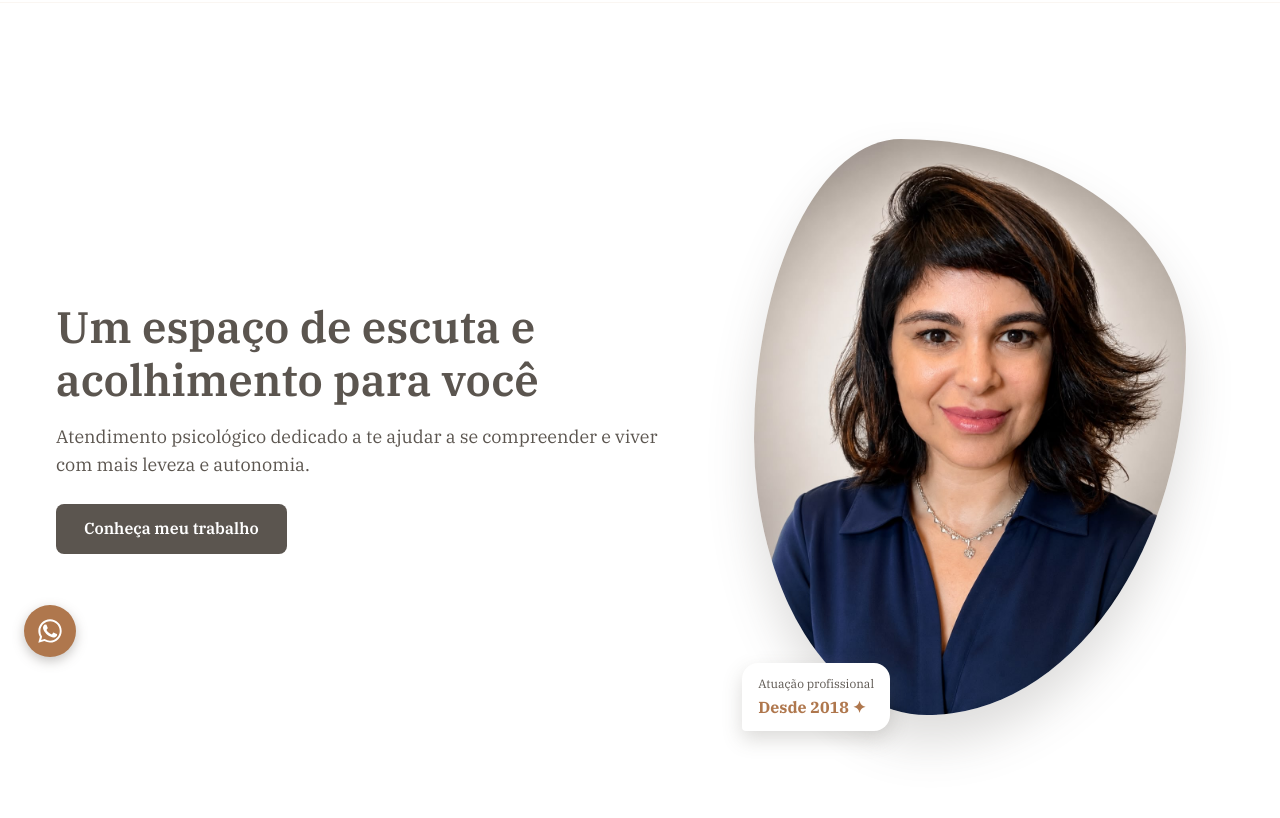
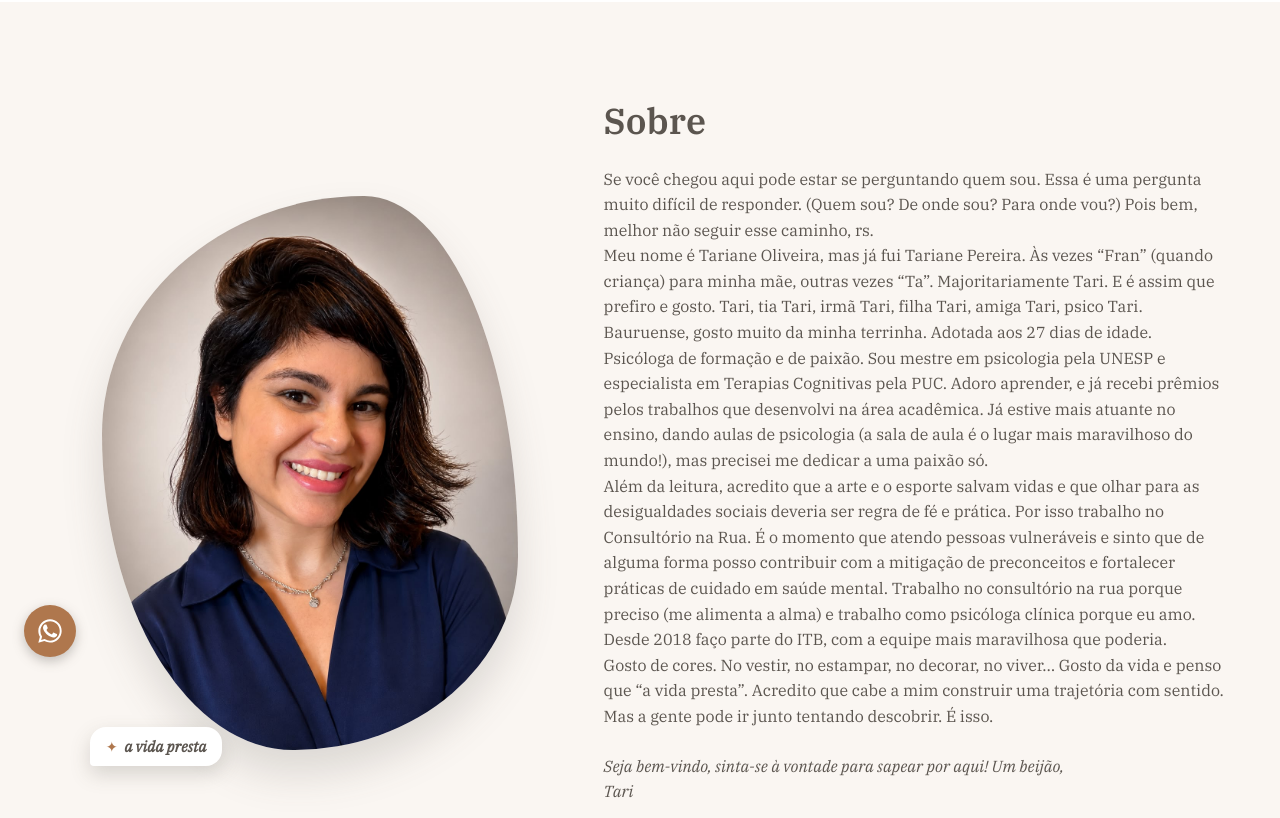
Before and after one commit to mat-ernandes/projeto-psicoTariane, a plain HTML site: page index.html in a window 1280 px wide. Shown: the part 119-937 px from the top of the page. Drawn offline with Linux system fonts and the light colour scheme.

Commit message:
remove seção hero, página inicia pelo Sobre

```diff
--- a/assets/css/style.css
+++ b/assets/css/style.css
@@ -1,7 +1,7 @@
 /* ==========================================================================
    Site institucional — Tariane (Psicóloga)
    Estrutura: utilitários > acessibilidade > layout base > header/nav >
-   hero > sobre > atuação > público > contato > footer > responsivo
+   sobre > atuação > público > contato > footer > responsivo
    ========================================================================== */
 
 /* ---- Utilitários ---- */
@@ -254,88 +254,6 @@ section {
 
 .nav-toggle[aria-expanded='true'] .nav-toggle__icon::after {
   transform: translateY(-4px) rotate(-45deg);
-}
-
-/* ---- Hero ---- */
-
-/* No mobile, o hero fica logo abaixo do header fixo: reduzimos o espaço
-   do topo (que por padrão vem duplicado — da section genérica + do
-   próprio .hero__inner) e restauramos o valor original no desktop, lá
-   embaixo em "Responsivo". */
-.hero {
-  padding-top: var(--space-md);
-}
-
-.hero__inner {
-  display: grid;
-  grid-template-columns: 1fr;
-  gap: var(--space-lg);
-  align-items: center;
-  padding-block: var(--space-lg);
-  padding-top: var(--space-sm);
-}
-
-.hero__subtitle {
-  font-size: var(--fs-lg);
-  margin-block: var(--space-sm) var(--space-md);
-}
-
-.hero__media {
-  /* Mobile: foto aparece antes do texto (mesmo estando depois no DOM,
-     por semântica/leitura por leitor de tela). Revertido no desktop,
-     onde a ordem visual já segue a ordem do grid lado a lado. */
-  order: -1;
-}
-
-/* Composição visual do retrato do hero: mesmo tratamento da seção Sobre
-   (arco decorativo + cartão flutuante, com a mesma espessura/cor/classe),
-   só o recorte da foto tem uma assimetria própria. Mesma regra de
-   segurança: deslocamentos negativos <= 1rem, dentro do padding do
-   .container, para não gerar scroll horizontal em telas pequenas. */
-.hero__visual {
-  position: relative;
-  max-width: 27rem;
-  margin-inline: auto;
-}
-
-.hero__photo-frame {
-  position: relative;
-  z-index: 1;
-  aspect-ratio: 3 / 4;
-  overflow: hidden;
-  /* Recorte orgânico diferente do da seção Sobre: mais "gota/pétala",
-     puxado para o canto oposto. */
-  border-radius: 34% 66% 60% 40% / 52% 36% 64% 48%;
-  box-shadow: 0 1.75rem 3rem rgba(91, 85, 79, 0.2);
-}
-
-.hero__photo {
-  display: block;
-  width: 100%;
-  height: 100%;
-  object-fit: cover;
-  object-position: center top;
-}
-
-/* Cartão flutuante do hero: reaproveita o mesmo componente/classe do
-   cartão de assinatura da seção Sobre (.sobre__quote-card — fundo,
-   sombra, cantos e posição no canto inferior esquerdo idênticos), só
-   com um modificador para o conteúdo em duas linhas em vez de uma. */
-.sobre__quote-card.hero__badge-card {
-  flex-direction: column;
-  align-items: flex-start;
-  gap: 0.15rem;
-}
-
-.hero__badge-label {
-  font-size: 0.75rem;
-  color: var(--cinza-escuro);
-}
-
-.hero__badge-highlight {
-  font-family: var(--font-primary);
-  font-weight: 700;
-  color: var(--terracota);
 }
 
 /* ---- Sobre ---- */
@@ -752,18 +670,6 @@ section {
   }
 
   /* >= 768px: layouts lado a lado */
-  .hero {
-    padding-top: var(--space-2xl);
-  }
-
-  .hero__inner {
-    grid-template-columns: 1.1fr 0.9fr;
-    padding-top: var(--space-lg);
-  }
-
-  .hero__media {
-    order: 0;
-  }
 
   .sobre__inner {
     grid-template-columns: 0.9fr 1.1fr;
--- a/index.html
+++ b/index.html
@@ -26,7 +26,7 @@
 
   <header class="site-header">
     <div class="container site-header__inner">
-      <a href="#inicio" class="logo">
+      <a href="#sobre" class="logo">
         <img
           src="assets/img/logo.png"
           alt="Tariane Oliveira - Psicóloga"
@@ -59,38 +59,6 @@
   </header>
 
   <main id="conteudo-principal">
-    <!-- ===================== INÍCIO / HERO ===================== -->
-    <section id="inicio" class="hero" aria-labelledby="hero-heading">
-      <div class="container hero__inner">
-        <div class="hero__content">
-          <!-- Headline/subtítulo em tom provisório: ajustar conforme o texto de apresentação real -->
-          <h1 id="hero-heading">Um espaço de escuta e acolhimento para você</h1>
-          <p class="hero__subtitle">
-            Atendimento psicológico dedicado a te ajudar a se compreender e viver com mais leveza e autonomia.
-          </p>
-          <a href="#sobre" class="btn btn--primary">Conheça meu trabalho</a>
-        </div>
-        <div class="hero__media">
-          <div class="hero__visual">
-            <div class="hero__photo-frame">
-              <img
-                src="assets/img/tariane-1.jpeg"
-                alt="Retrato de Tariane, psicóloga, sorrindo, vestindo blusa azul-marinho, em fundo neutro"
-                class="hero__photo"
-                width="600"
-                height="800"
-              />
-            </div>
-
-            <p class="sobre__quote-card hero__badge-card" aria-hidden="true">
-              <span class="hero__badge-label">Atuação profissional</span>
-              <span class="hero__badge-highlight">Desde 2018 ✦</span>
-            </p>
-          </div>
-        </div>
-      </div>
-    </section>
-
     <!-- ===================== SOBRE ===================== -->
     <section id="sobre" class="sobre" aria-labelledby="sobre-heading">
       <div class="container sobre__inner">
```
